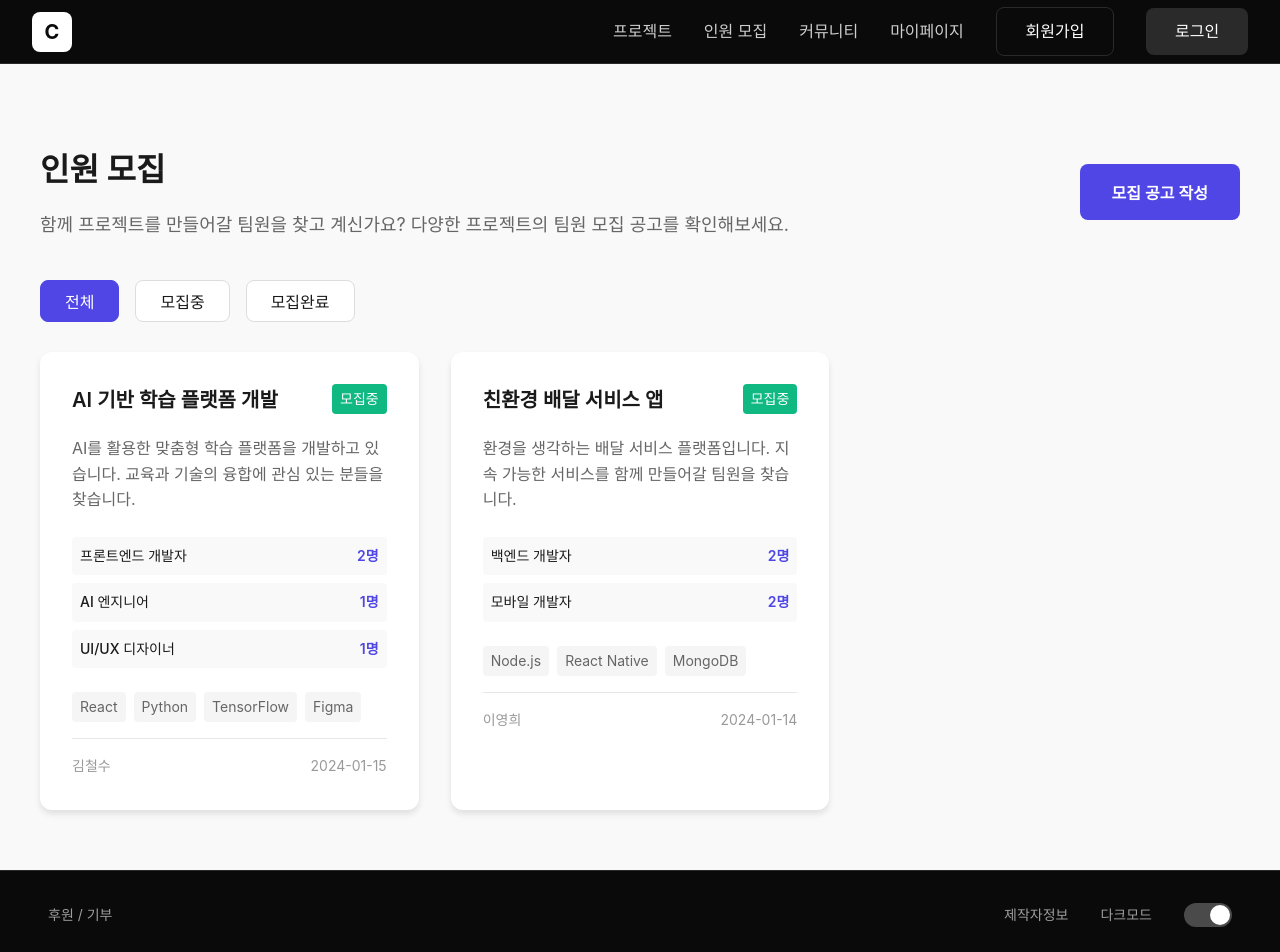
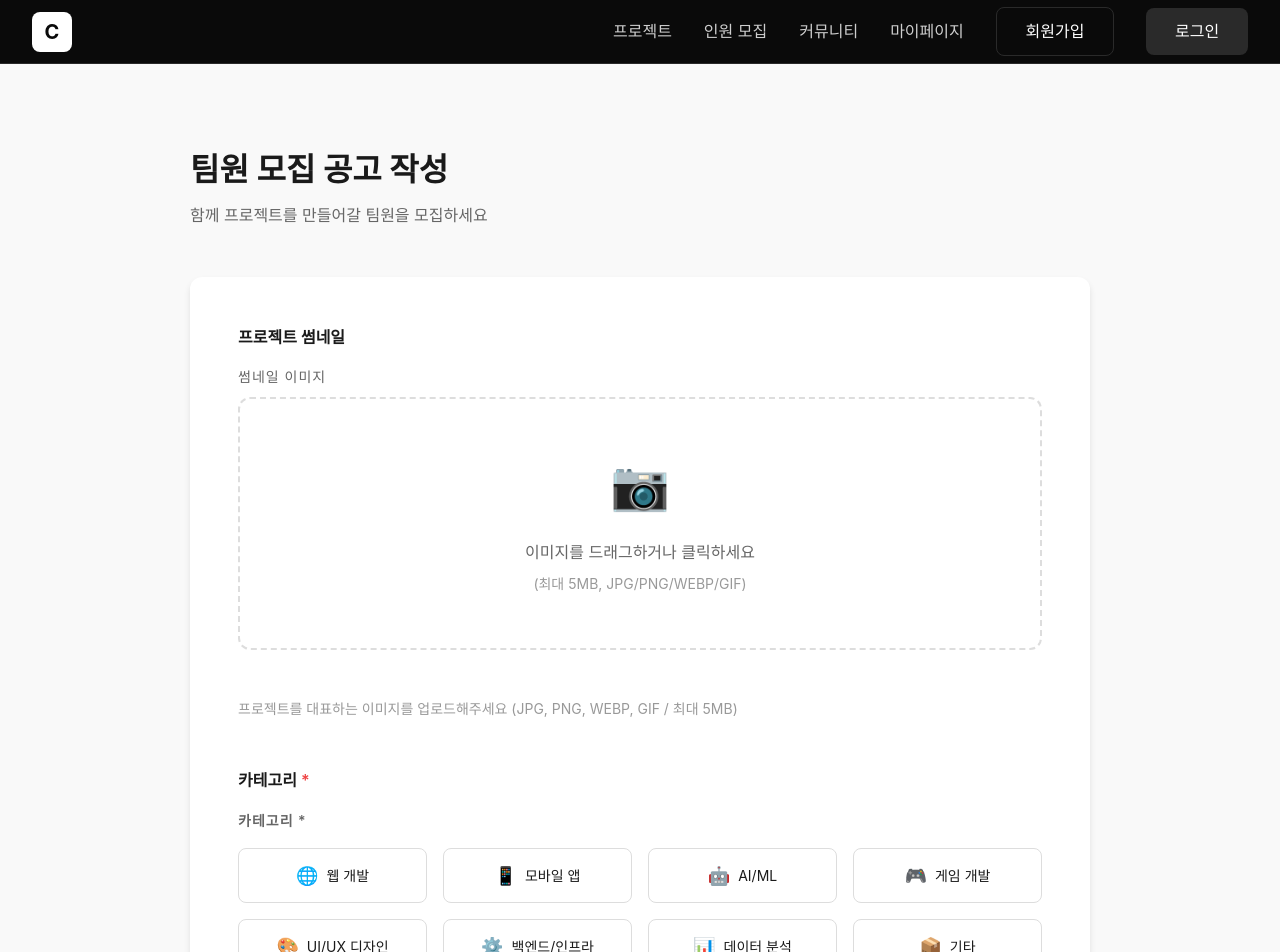
Before and after one commit to P-U-P-Project-Union-Platform/PUP---FrontEnd, a React (Vite) app: page /recruit in a window 1280 px wide. Shown: the top 952 px of the page. Built offline with nearby package versions, Linux system fonts and the light colour scheme.

Commit message:
feat: 인원 모집 칸 레이아웃 변경 및 라우팅 처리

```diff
--- a/src/App.tsx
+++ b/src/App.tsx
@@ -5,7 +5,6 @@ import Signup from "./pages/Signup"
 import Register from "./pages/projects/Register"
 import ProjectList from "./pages/projects/ProjectList"
 import ProjectDetail from "./pages/projects/ProjectDetail"
-import Recruit from "./pages/Recruit"
 import RecruitWrite from "./pages/RecruitWrite"
 import Community from "./pages/Community"
 import CommunityWrite from "./pages/CommunityWrite"
@@ -31,10 +30,7 @@ function App() {
             <Route path="register" element={<Register />} />
             <Route path=":id" element={<ProjectDetail />} />
           </Route>
-          <Route path="/recruit">
-            <Route index element={<Recruit />} />
-            <Route path="write" element={<RecruitWrite />} />
-          </Route>
+          <Route path="/recruit" element={<RecruitWrite />} />
           <Route path="/community">
             <Route index element={<Community />} />
             <Route path="write" element={<CommunityWrite />} />
--- a/src/pages/RecruitWrite.tsx
+++ b/src/pages/RecruitWrite.tsx
@@ -1,8 +1,10 @@
 import { useState } from 'react';
 import { useNavigate } from 'react-router-dom';
-import { useApp } from '../contexts/AppContext';
+import { projectService } from '../services/projectService';
+import { PROJECT_CATEGORIES } from '../types/project';
 import ImageUploader from '../components/projects/ImageUploader';
 import TagInput from '../components/projects/TagInput';
+import CategorySelector from '../components/projects/CategorySelector';
 import {
   Container,
   FormWrapper,
@@ -35,14 +37,16 @@ interface Position {
 
 export default function RecruitWrite() {
   const navigate = useNavigate();
-  const { addRecruit } = useApp();
   const [thumbnail, setThumbnail] = useState<string>('');
+  const [category, setCategory] = useState<string>('');
   const [projectTitle, setProjectTitle] = useState('');
   const [description, setDescription] = useState('');
   const [positions, setPositions] = useState<Position[]>([
     { name: '', count: '' }
   ]);
   const [tags, setTags] = useState<string[]>([]);
+  const [techStack, setTechStack] = useState<string[]>([]);
+  const [github, setGithub] = useState('');
   const [errors, setErrors] = useState<{ [key: string]: string }>({});
 
   const handleAddPosition = () => {
@@ -64,8 +68,8 @@ export default function RecruitWrite() {
   const validateForm = (): boolean => {
     const newErrors: { [key: string]: string } = {};
 
-    if (!thumbnail) {
-      newErrors.thumbnail = '썸네일 이미지를 업로드해주세요.';
+    if (!category) {
+      newErrors.category = '카테고리를 선택해주세요.';
     }
 
     if (!projectTitle.trim()) {
@@ -81,8 +85,8 @@ export default function RecruitWrite() {
       newErrors.positions = '최소 1개 이상의 포지션을 입력해주세요.';
     }
 
-    if (tags.length === 0) {
-      newErrors.tags = '최소 1개 이상의 기술 태그를 입력해주세요.';
+    if (techStack.length === 0) {
+      newErrors.techStack = '최소 1개 이상의 기술 스택을 입력해주세요.';
     }
 
     setErrors(newErrors);
@@ -97,28 +101,33 @@ export default function RecruitWrite() {
     }
 
     // 프로젝트 데이터 생성
-    const recruitData = {
-      thumbnail,
-      projectTitle,
+    const projectData = {
+      title: projectTitle,
       description,
-      positions: positions.filter(p => p.name.trim() && p.count.trim()),
+      thumbnail: thumbnail || null,
+      category: category as any,
       tags,
-      author: '김개발', // 실제로는 로그인한 사용자 정보
-      date: new Date().toISOString().split('T')[0],
-      status: 'recruiting' as const
+      techStack,
+      github,
+      author: {
+        id: '1',
+        name: '김개발' // 실제로는 로그인한 사용자 정보
+      },
+      status: 'recruiting' as const,
+      positions: positions.filter(p => p.name.trim() && p.count.trim())
     };
 
-    // Context에 추가
-    addRecruit(recruitData);
+    // 프로젝트 서비스에 추가
+    projectService.create(projectData);
 
     // 프로젝트 목록 페이지로 이동
-    alert('모집 공고가 등록되었습니다!');
-    navigate('/recruit');
+    alert('인원 모집 프로젝트가 등록되었습니다!');
+    navigate('/projects');
   };
 
   const handleCancel = () => {
     if (window.confirm('작성을 취소하시겠습니까? 입력한 내용이 모두 사라집니다.')) {
-      navigate('/recruit');
+      navigate('/projects');
     }
   };
 
@@ -135,14 +144,24 @@ export default function RecruitWrite() {
         <Form onSubmit={handleSubmit}>
           <Section>
             <Label>
-              프로젝트 썸네일<Required>*</Required>
+              프로젝트 썸네일
             </Label>
             <ImageUploader
               value={thumbnail}
               onChange={setThumbnail}
             />
-            {errors.thumbnail && <ErrorMessage>{errors.thumbnail}</ErrorMessage>}
             <HelpText>프로젝트를 대표하는 이미지를 업로드해주세요 (JPG, PNG, WEBP, GIF / 최대 5MB)</HelpText>
+          </Section>
+
+          <Section>
+            <Label>
+              카테고리<Required>*</Required>
+            </Label>
+            <CategorySelector
+              value={category}
+              onChange={setCategory}
+            />
+            {errors.category && <ErrorMessage>{errors.category}</ErrorMessage>}
           </Section>
 
           <Section>
@@ -215,15 +234,41 @@ export default function RecruitWrite() {
 
           <Section>
             <Label>
-              기술 스택<Required>*</Required>
+              해시태그
             </Label>
             <TagInput
               tags={tags}
               onChange={setTags}
+              placeholder="해시태그를 입력하고 Enter를 눌러주세요"
+            />
+            <HelpText>프로젝트 관련 해시태그를 입력해주세요 (예: #초보환영 #팀프로젝트)</HelpText>
+          </Section>
+
+          <Section>
+            <Label>
+              기술 스택<Required>*</Required>
+            </Label>
+            <TagInput
+              tags={techStack}
+              onChange={setTechStack}
               placeholder="기술 스택을 입력하고 Enter를 눌러주세요"
             />
-            {errors.tags && <ErrorMessage>{errors.tags}</ErrorMessage>}
-            <HelpText>프로젝트에 사용되는 기술 스택을 입력해주세요</HelpText>
+            {errors.techStack && <ErrorMessage>{errors.techStack}</ErrorMessage>}
+            <HelpText>프로젝트에 사용되는 기술 스택을 입력해주세요 (예: React, TypeScript)</HelpText>
+          </Section>
+
+          <Section>
+            <Label htmlFor="github">
+              GitHub 저장소 URL
+            </Label>
+            <Input
+              id="github"
+              type="url"
+              placeholder="https://github.com/username/project"
+              value={github}
+              onChange={(e) => setGithub(e.target.value)}
+            />
+            <HelpText>GitHub 저장소 URL이 있다면 입력해주세요</HelpText>
           </Section>
 
           <ButtonGroup>
--- a/src/types/project.ts
+++ b/src/types/project.ts
@@ -28,6 +28,9 @@ export const POPULAR_TAGS = [
   '오프라인',
 ];
 
+// 프로젝트 상태
+export type ProjectStatus = 'in_progress' | 'recruiting' | 'completed';
+
 // 프로젝트 인터페이스
 export interface Project {
   id: string;
@@ -46,6 +49,8 @@ export interface Project {
   };
   views: number;
   likes: number;
+  status: ProjectStatus; // 프로젝트 상태
+  positions?: { name: string; count: string }[]; // 모집 포지션 (선택)
 }
 
 // 프로젝트 등록 폼 데이터
```
